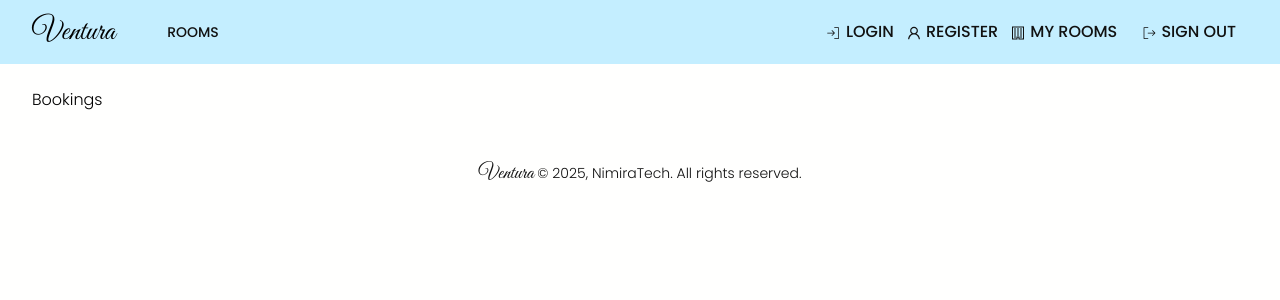
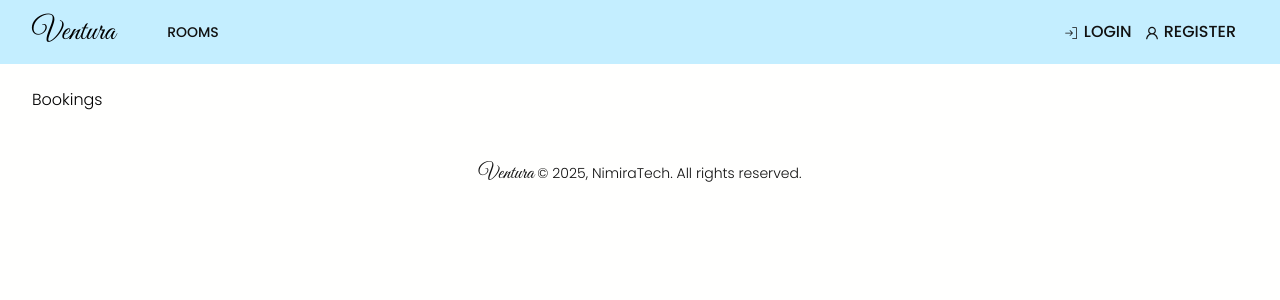
Before and after one commit to Nimira43/Ventura, a Next.js app: page /bookings in a window 1280 px wide. Shown: the top 300 px of the page. Built offline with nearby package versions, Linux system fonts and the light colour scheme; no server answers.

Commit message:
Placed Rooms and Sign Out with isAuthenticated block

```diff
--- a/components/Header.jsx
+++ b/components/Header.jsx
@@ -91,6 +91,8 @@ const Header = () => {
                 </>
               )}
 
+              {isAuthenticated && (
+                <>
                 <Link
                   href='/rooms/my'
                   className='mr-3 text-dark hover:text-primary uppercase font-medium btn-hover'
@@ -103,6 +105,9 @@ const Header = () => {
                 >
                   <PiSignOutLight className='inline'/> Sign Out
                 </button>
+                </>
+              )}
+
             </div>
           </div>
         </div>
```
Lines whose indentation alone changed are shown as unchanged.
